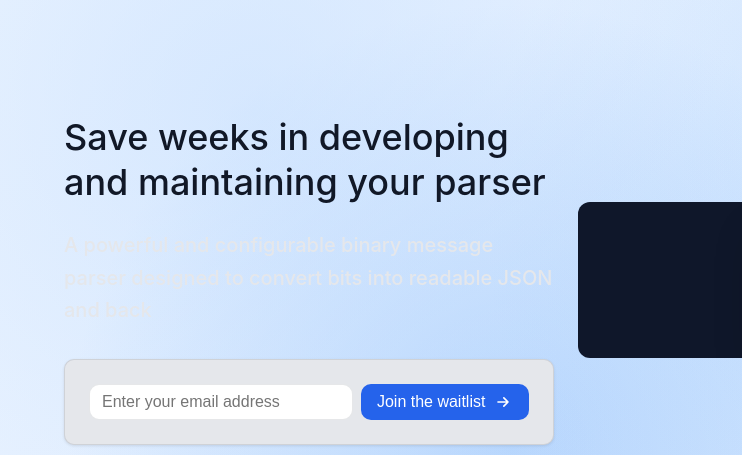
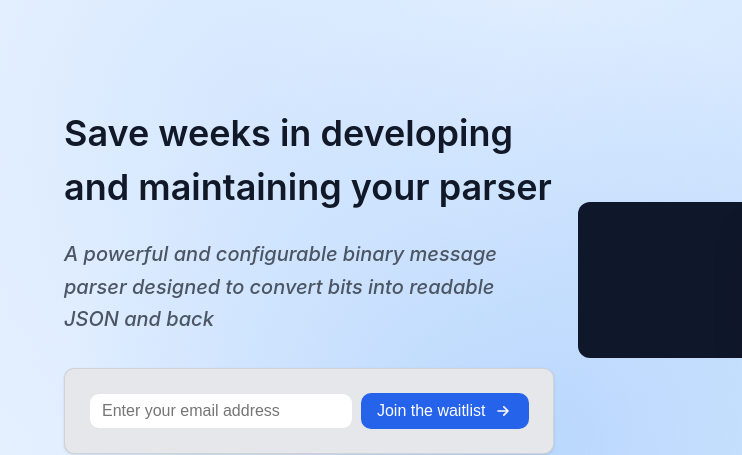
Before and after one commit to gitubo/bixit-landing-page, a website: page public/index.html in a window 1280 px wide. Shown: the top 455 px of the page, 0-742 px from the left. Drawn offline with Linux system fonts and the light colour scheme.

Commit message:
Update index.html

```diff
--- a/public/index.html
+++ b/public/index.html
@@ -47,13 +47,14 @@
         /* Typography */
         h1 {
             font-size: 2.25rem;
-            font-weight: 500;
+            font-weight: 600;
             line-height: 1.2;
             margin-bottom: 1.5rem;
         }
 
         h2 {
             font-size: 1.25rem;
+            font-style: italic;
             font-weight: 500;
             line-height: 1.4;
             color: var(--muted);
@@ -396,7 +397,7 @@
         }
 
         .leading-tight {
-            line-height: 1.25;
+            line-height: 1.5;
         }
 
         .icon-bg {
@@ -493,7 +494,7 @@
                                 Save weeks in developing and maintaining your parser
                             </h1>
 
-                            <h2 class="text-muted leading-relaxed">
+                            <h2 class="text-muted-foreground leading-relaxed">
                                 A powerful and configurable binary message parser designed to convert bits into readable JSON and back
                             </h2>
                         </div>
```
